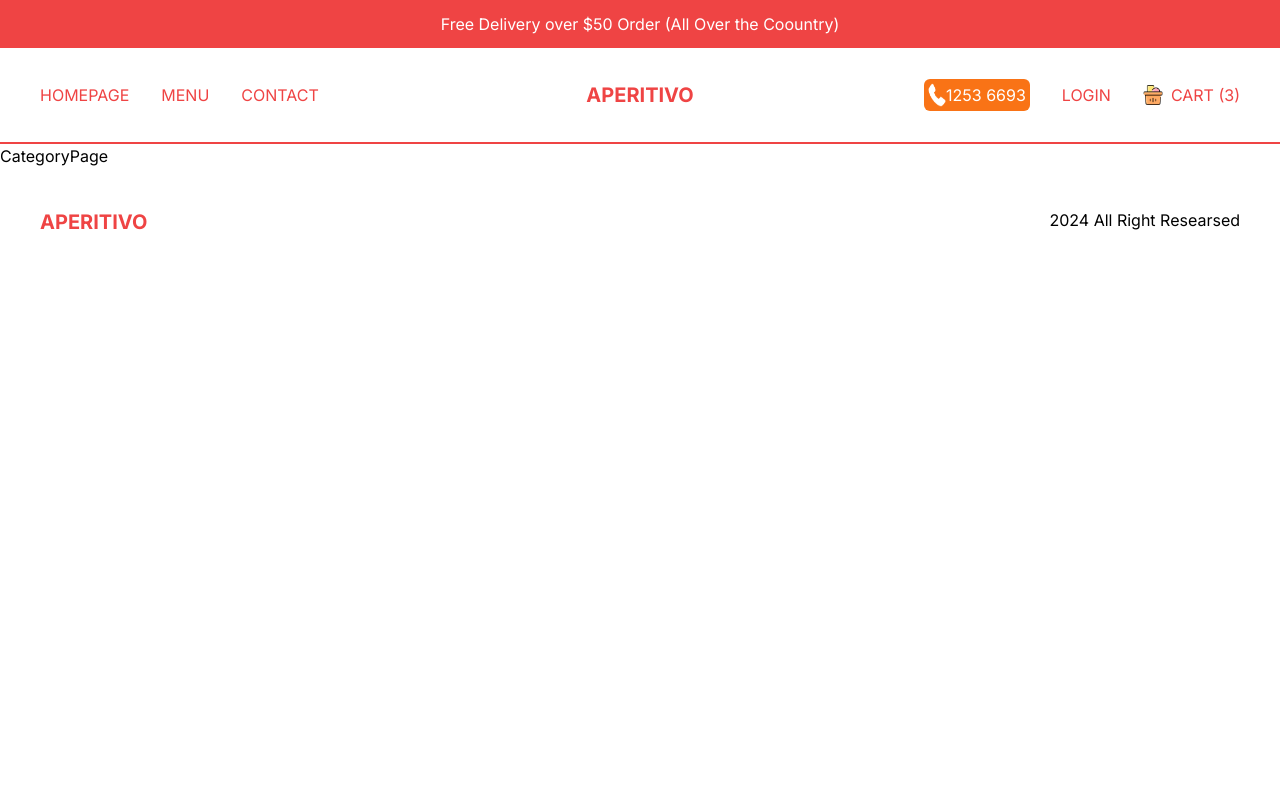
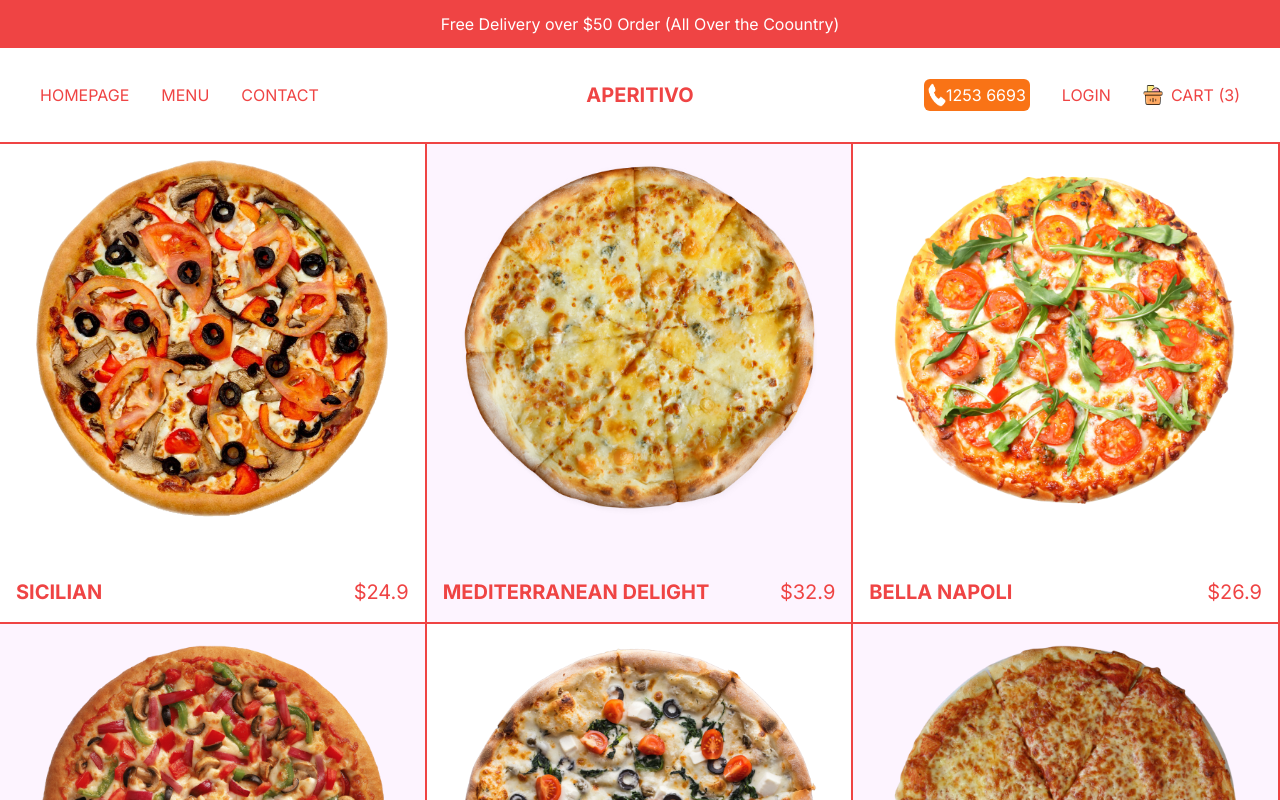
Before and after one commit to SaidulIslam16/restaurant-nextjs, a Next.js app: page /menu/burgers in a window 1280 px wide. Shown: the top 800 px of the page. Built offline with nearby package versions, Linux system fonts and the light colour scheme.

Commit message:
product category page added

```diff
--- a/src/app/menu/[category]/page.tsx
+++ b/src/app/menu/[category]/page.tsx
@@ -1,8 +1,33 @@
-import React from 'react'
+import { pizzas } from "@/data";
+import Image from "next/image";
+import Link from "next/link";
+import React from "react";
 
 export default function CategoryPage() {
   return (
-    <div>CategoryPage
+    <div className="flex flex-wrap text-red-500">
+      {pizzas.map((item) => (
+        <Link
+          className="w-full h-[60vh] border-r-2 border-b-2 sm:w-1/2 lg:w-1/3 border-red-500 p-4 flex flex-col justify-between group even:bg-fuchsia-50"
+          href={`/product/${item.id}`}
+          key={item.id}
+        >
+          {/* Image Container */}
+          <div className="relative h-[80%]">
+            {item.img && (
+              <Image src={item.img} alt="" fill className="object-contain" />
+            )}
+          </div>
+          {/* Text Container */}
+          <div className="flex items-center justify-between">
+            <h1 className="text-xl uppercase font-bold">{item.title}</h1>
+            <h2 className="text-xl group-hover:hidden">${item.price}</h2>
+            <button className="uppercase text-sm hidden group-hover:block bg-red-500 p-1 rounded-md text-white">
+              Add to Cart
+            </button>
+          </div>
+        </Link>
+      ))}
     </div>
-  )
+  );
 }
--- a/src/app/menu/page.tsx
+++ b/src/app/menu/page.tsx
@@ -1,24 +1,30 @@
-import { menu } from '@/data'
-import Link from 'next/link'
-import React from 'react'
+import { menu } from "@/data";
+import Link from "next/link";
+import React from "react";
 
 export default function MenuPage() {
   return (
-    <div className='p-4 md:px-10 h-[calc(100vh-6rem)] md:h-[calc(100vh-9rem)] flex flex-col md:flex-row items-center'>
-      {menu.map(category=>
+    <div className="p-4 md:px-10 h-[calc(100vh-6rem)] md:h-[calc(100vh-9rem)] flex flex-col md:flex-row items-center">
+      {menu.map((category) => (
         <Link
-        href={`/menu/${category.slug}`}
-        key={category.id}
-        className='w-full h-1/3 bg-cover p-8 md:h-2/3'
-        style={{backgroundImage: `url(${category.img})`}}
+          href={`/menu/${category.slug}`}
+          key={category.id}
+          className="w-full h-1/3 bg-cover p-5 md:h-1/2"
+          style={{ backgroundImage: `url(${category.img})` }}
         >
           <div className={`text-${category.color} w-1/2`}>
-            <h1 className='uppercase font-bold text-2xl'>{category.title}</h1>
-            <p className='text-sm my-5'>{category.desc}</p>
-            <button className={`hidden xl:block bg-${category.color} text-${category.color==="black"? "white": "red-500"} py-2 px-5 rounded-md`}>Explore</button>
+            <h1 className="uppercase font-bold text-xl">{category.title}</h1>
+            <p className="text-sm my-3">{category.desc}</p>
+            <button
+              className={`hidden xl:block bg-${category.color} text-${
+                category.color === "black" ? "white" : "red-500"
+              } py-2 px-5 rounded-md`}
+            >
+              Explore
+            </button>
           </div>
         </Link>
-      )}
+      ))}
     </div>
-  )
+  );
 }
```
